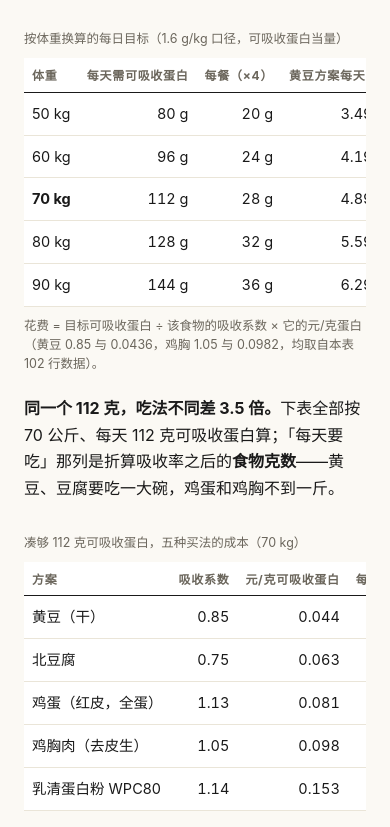
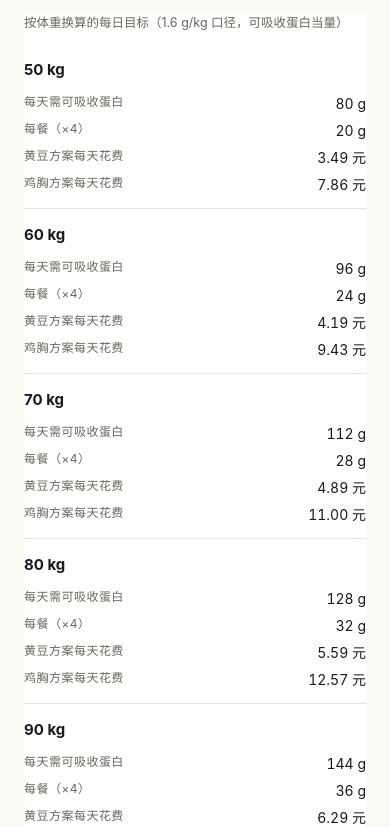
Before and after one commit to Dao1023/protein-value, a plain HTML site: page index.html in a window 390 px wide. Shown: the part 8797-9624 px from the top of the page. Drawn offline with Linux system fonts and the light colour scheme.

Commit message:
add absorption modes (none/daily/gym) + bodyweight input + fitness chapter

```diff
--- a/index.html
+++ b/index.html
@@ -64,6 +64,24 @@
   .gym-hint{margin:14px 0 0;padding:11px 14px;border:1px solid var(--claret);background:#fff;font-size:14px;max-width:52em}
   .gym-hint b{font-variant-numeric:tabular-nums}
   #fitness{scroll-margin-top:88px}
+
+  /* 06 健身：窄屏把两张小表折成卡片，避免横向滚动 */
+  @media (max-width:640px){
+    #fitness table thead{display:none}
+    #fitness caption{display:block;width:auto;padding:0 0 10px}
+    #fitness table{width:100%}
+    #fitness table,#fitness tbody,#fitness tr,#fitness td{display:block;width:auto}
+    #fitness tr{border-bottom:1px solid #eae5d8;padding:12px 0 10px}
+    #fitness tr:last-child{border-bottom:none}
+    #fitness td{border:0;padding:2px 0;display:flex;justify-content:space-between;gap:16px;
+      white-space:normal;font-size:14px}
+    #fitness td::before{content:attr(data-l);color:var(--muted);font-size:12px;letter-spacing:.04em;flex:0 0 auto}
+    #fitness td:first-child{font-weight:700;padding-bottom:7px;font-size:15px}
+    #fitness td:first-child::before{content:none}
+    #fitness td.num{text-align:right}
+    #fitness .scroll{overflow-x:visible}
+  }
+
 
   .pull{border-left:3px solid var(--claret);padding:6px 0 6px 20px;margin:30px 0;
     font-family:Georgia,"Songti SC",serif;font-size:21px;line-height:1.45;color:#211f1b}
@@ -284,12 +302,12 @@
         <caption>按体重换算的每日目标（1.6 g/kg 口径，可吸收蛋白当量）</caption>
         <thead><tr><th>体重</th><th class="num">每天需可吸收蛋白</th><th class="num">每餐（×4）</th><th class="num">黄豆方案每天花费</th><th class="num">鸡胸方案每天花费</th></tr></thead>
         <tbody>
-          <tr><td>50 kg</td><td class="num">80 g</td><td class="num">20 g</td><td class="num">3.49 元</td><td class="num">7.86 元</td></tr>
-          <tr><td>60 kg</td><td class="num">96 g</td><td class="num">24 g</td><td class="num">4.19 元</td><td class="num">9.43 元</td></tr>
-          <tr><td><b>70 kg</b></td><td class="num">112 g</td><td class="num">28 g</td><td class="num">4.89 元</td><td class="num">11.00 元</td></tr>
-          <tr><td>80 kg</td><td class="num">128 g</td><td class="num">32 g</td><td class="num">5.59 元</td><td class="num">12.57 元</td></tr>
-          <tr><td>90 kg</td><td class="num">144 g</td><td class="num">36 g</td><td class="num">6.29 元</td><td class="num">14.14 元</td></tr>
-        </tbody>
+          <tr><td data-l="体重">50 kg</td><td class="num" data-l="每天需可吸收蛋白">80 g</td><td class="num" data-l="每餐（×4）">20 g</td><td class="num" data-l="黄豆方案每天花费">3.49 元</td><td class="num" data-l="鸡胸方案每天花费">7.86 元</td></tr>
+          <tr><td data-l="体重">60 kg</td><td class="num" data-l="每天需可吸收蛋白">96 g</td><td class="num" data-l="每餐（×4）">24 g</td><td class="num" data-l="黄豆方案每天花费">4.19 元</td><td class="num" data-l="鸡胸方案每天花费">9.43 元</td></tr>
+          <tr><td data-l="体重"><b>70 kg</b></td><td class="num" data-l="每天需可吸收蛋白">112 g</td><td class="num" data-l="每餐（×4）">28 g</td><td class="num" data-l="黄豆方案每天花费">4.89 元</td><td class="num" data-l="鸡胸方案每天花费">11.00 元</td></tr>
+          <tr><td data-l="体重">80 kg</td><td class="num" data-l="每天需可吸收蛋白">128 g</td><td class="num" data-l="每餐（×4）">32 g</td><td class="num" data-l="黄豆方案每天花费">5.59 元</td><td class="num" data-l="鸡胸方案每天花费">12.57 元</td></tr>
+          <tr><td data-l="体重">90 kg</td><td class="num" data-l="每天需可吸收蛋白">144 g</td><td class="num" data-l="每餐（×4）">36 g</td><td class="num" data-l="黄豆方案每天花费">6.29 元</td><td class="num" data-l="鸡胸方案每天花费">14.14 元</td></tr>
+      </tbody>
       </table>
     </div>
     <p class="footnote" style="border-top:none;padding-top:0;margin-top:4px">花费 = 目标可吸收蛋白 ÷ 该食物的吸收系数 × 它的元/克蛋白（黄豆 0.85 与 0.0436，鸡胸 1.05 与 0.0982，均取自本表 102 行数据）。</p>
@@ -301,12 +319,12 @@
         <caption>凑够 112 克可吸收蛋白，五种买法的成本（70 kg）</caption>
         <thead><tr><th>方案</th><th class="num">吸收系数</th><th class="num">元/克可吸收蛋白</th><th class="num">每天要吃（食物）</th><th class="num">每天花费</th></tr></thead>
         <tbody>
-          <tr><td>黄豆（干）</td><td class="num">0.85</td><td class="num">0.044</td><td class="num">376 g</td><td class="num"><b>4.89 元</b></td></tr>
-          <tr><td>北豆腐</td><td class="num">0.75</td><td class="num">0.063</td><td class="num">1,224 g</td><td class="num">7.09 元</td></tr>
-          <tr><td>鸡蛋（红皮，全蛋）</td><td class="num">1.13</td><td class="num">0.081</td><td class="num">880 g</td><td class="num">9.08 元</td></tr>
-          <tr><td>鸡胸肉（去皮生）</td><td class="num">1.05</td><td class="num">0.098</td><td class="num">523 g</td><td class="num">11.00 元</td></tr>
-          <tr><td>乳清蛋白粉 WPC80</td><td class="num">1.14</td><td class="num">0.153</td><td class="num">123 g</td><td class="num">17.19 元</td></tr>
-        </tbody>
+          <tr><td data-l="方案">黄豆（干）</td><td class="num" data-l="吸收系数">0.85</td><td class="num" data-l="元/克可吸收蛋白">0.044</td><td class="num" data-l="每天要吃（食物）">376 g</td><td class="num" data-l="每天花费"><b>4.89 元</b></td></tr>
+          <tr><td data-l="方案">北豆腐</td><td class="num" data-l="吸收系数">0.75</td><td class="num" data-l="元/克可吸收蛋白">0.063</td><td class="num" data-l="每天要吃（食物）">1,224 g</td><td class="num" data-l="每天花费">7.09 元</td></tr>
+          <tr><td data-l="方案">鸡蛋（红皮，全蛋）</td><td class="num" data-l="吸收系数">1.13</td><td class="num" data-l="元/克可吸收蛋白">0.081</td><td class="num" data-l="每天要吃（食物）">880 g</td><td class="num" data-l="每天花费">9.08 元</td></tr>
+          <tr><td data-l="方案">鸡胸肉（去皮生）</td><td class="num" data-l="吸收系数">1.05</td><td class="num" data-l="元/克可吸收蛋白">0.098</td><td class="num" data-l="每天要吃（食物）">523 g</td><td class="num" data-l="每天花费">11.00 元</td></tr>
+          <tr><td data-l="方案">乳清蛋白粉 WPC80</td><td class="num" data-l="吸收系数">1.14</td><td class="num" data-l="元/克可吸收蛋白">0.153</td><td class="num" data-l="每天要吃（食物）">123 g</td><td class="num" data-l="每天花费">17.19 元</td></tr>
+      </tbody>
       </table>
     </div>
 
```
